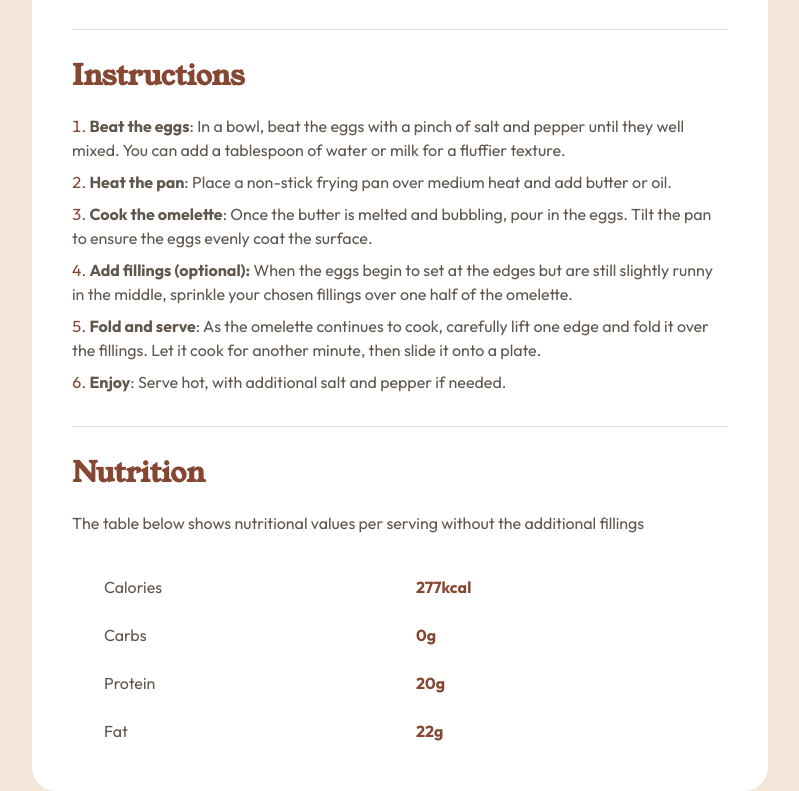
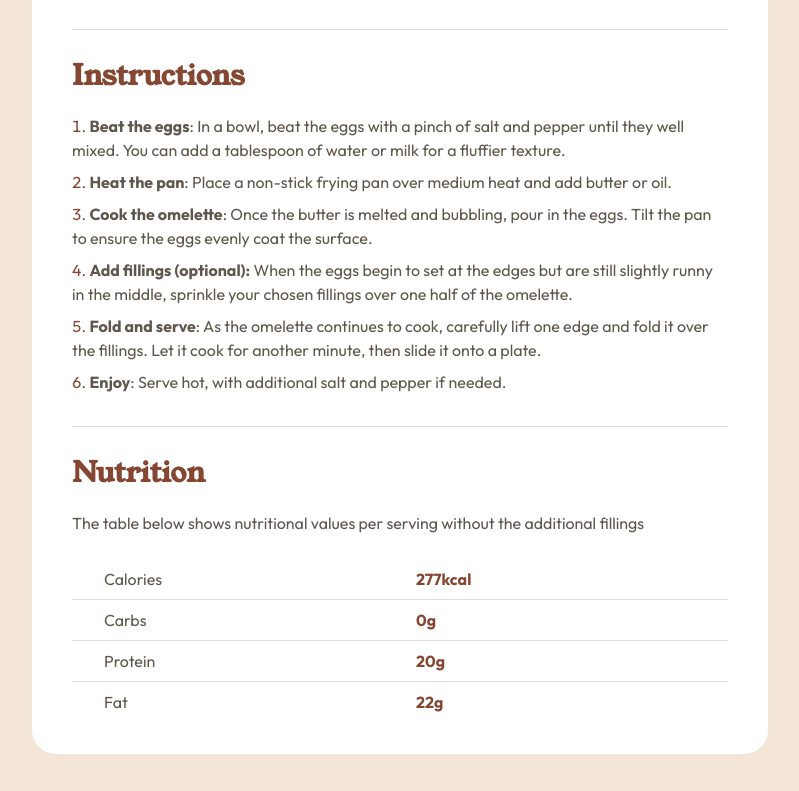
Before and after one commit to Capt-Rong/frontend-recipe, a plain HTML site: page index.html in a window 1280 px wide. Shown: the part 935-1726 px from the top of the page, without its empty margins (240-1039 px from the left). After the commit the page ends 1689 px from the top, so only its background shows below. Drawn offline with Linux system fonts and the light colour scheme.

Commit message:
change the style of table border

```diff
--- a/style.css
+++ b/style.css
@@ -280,13 +280,13 @@ li::marker {
 /* table */
 .nutrition-table {
   width: 100%;
-  border-collapse: separate;
+  border-collapse: collapse;
   border-spacing: 0 8px;
   table-layout: fixed;
 }
 
 .nutrition-table tr {
-  border-bottom: 1px solid var(--stone-150);
+    border-bottom: 1px solid var(--stone-150);
 }
 
 .nutrition-table tr:last-child{
```
